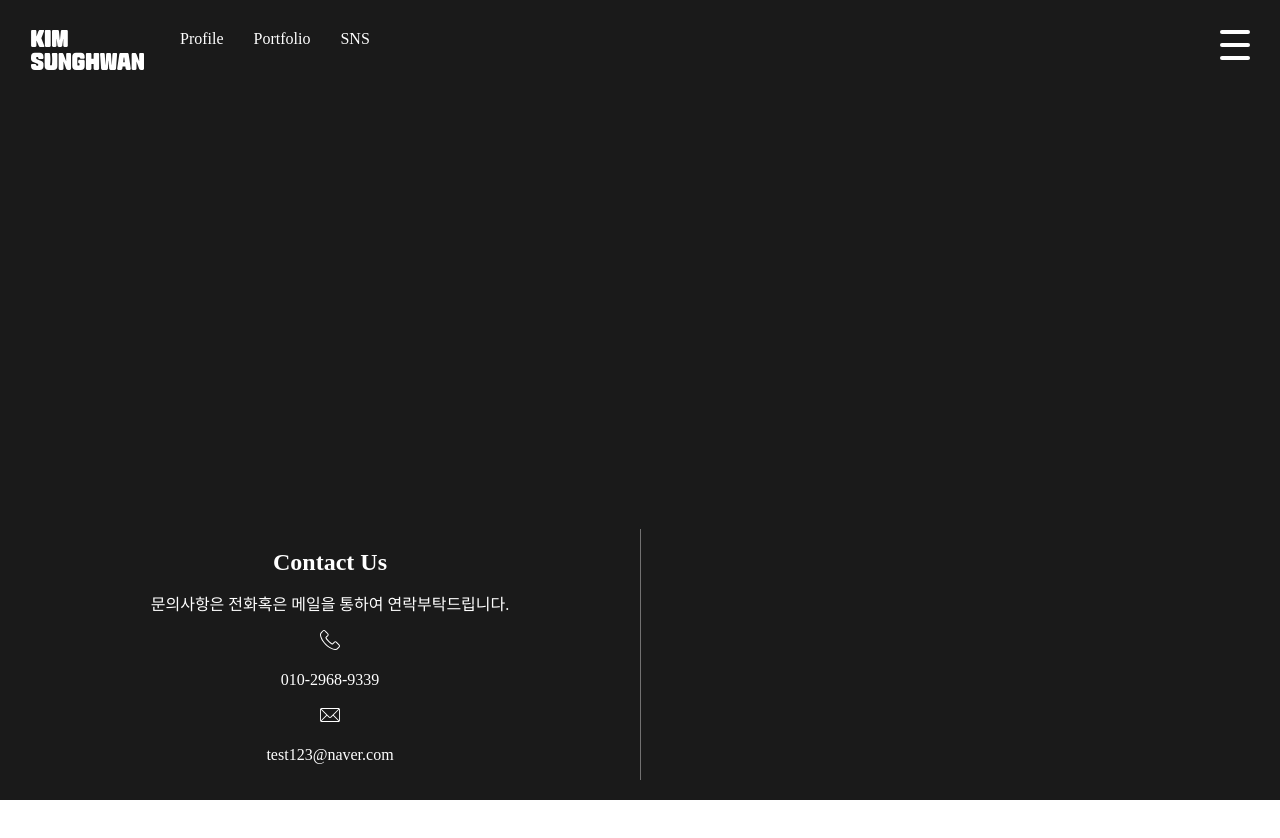
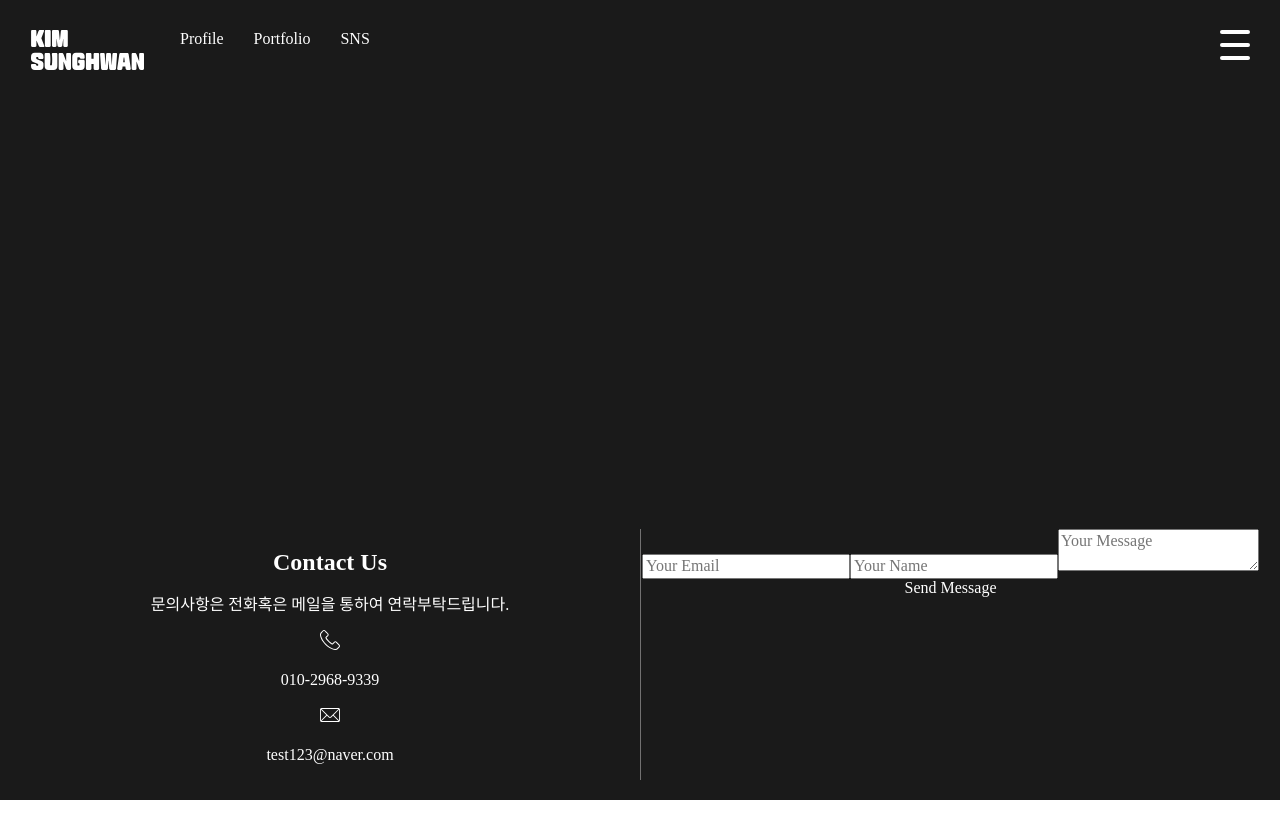
Before and after one commit to pasong0511/my-portfolio, a React (Create React App) app: page / in a window 1280 px wide. Shown: the top 838 px of the page. Built offline with nearby package versions, Linux system fonts and the light colour scheme; the HTML template or start-up script is replaced by a standard one.

Commit message:
feat : 푸터 컴포넌트에 구글 시트를 이용해서 이메일 보내는 기능 추가

```diff
--- a/src/components/section/Footer.tsx
+++ b/src/components/section/Footer.tsx
@@ -33,6 +33,48 @@ function Footer() {
                     </ul>
                 </div>
             </article>
+            <div>
+                <form
+                    id="emailForm"
+                    className="gform"
+                    method="POST"
+                    data-email="songhee6392@gmail.com"
+                    action="https://script.google.com/macros/s/AKfycbzaYn7w8t_y--QMMUithJkmjxxgTEawqiSHxQsuy0NRYgcQapuxpPwaxJ8e4WLw7OMN/exec"
+                >
+                    <div className="form-row">
+                        <div className="col-md-12">
+                            <input
+                                type="text"
+                                className="form-control"
+                                id="senderEmail"
+                                name="senderEmail"
+                                placeholder="Your Email"
+                                required
+                            />
+
+                            <input
+                                type="text"
+                                className="form-control"
+                                id="senderName"
+                                name="senderName"
+                                placeholder="Your Name"
+                                required
+                            />
+
+                            <textarea
+                                className="form-control"
+                                id="message"
+                                name="message"
+                                placeholder="Your Message"
+                            ></textarea>
+
+                            <button id="btnSubmit" className="btn-submit mt-2">
+                                Send Message
+                            </button>
+                        </div>
+                    </div>
+                </form>
+            </div>
         </footer>
     );
 }
```
